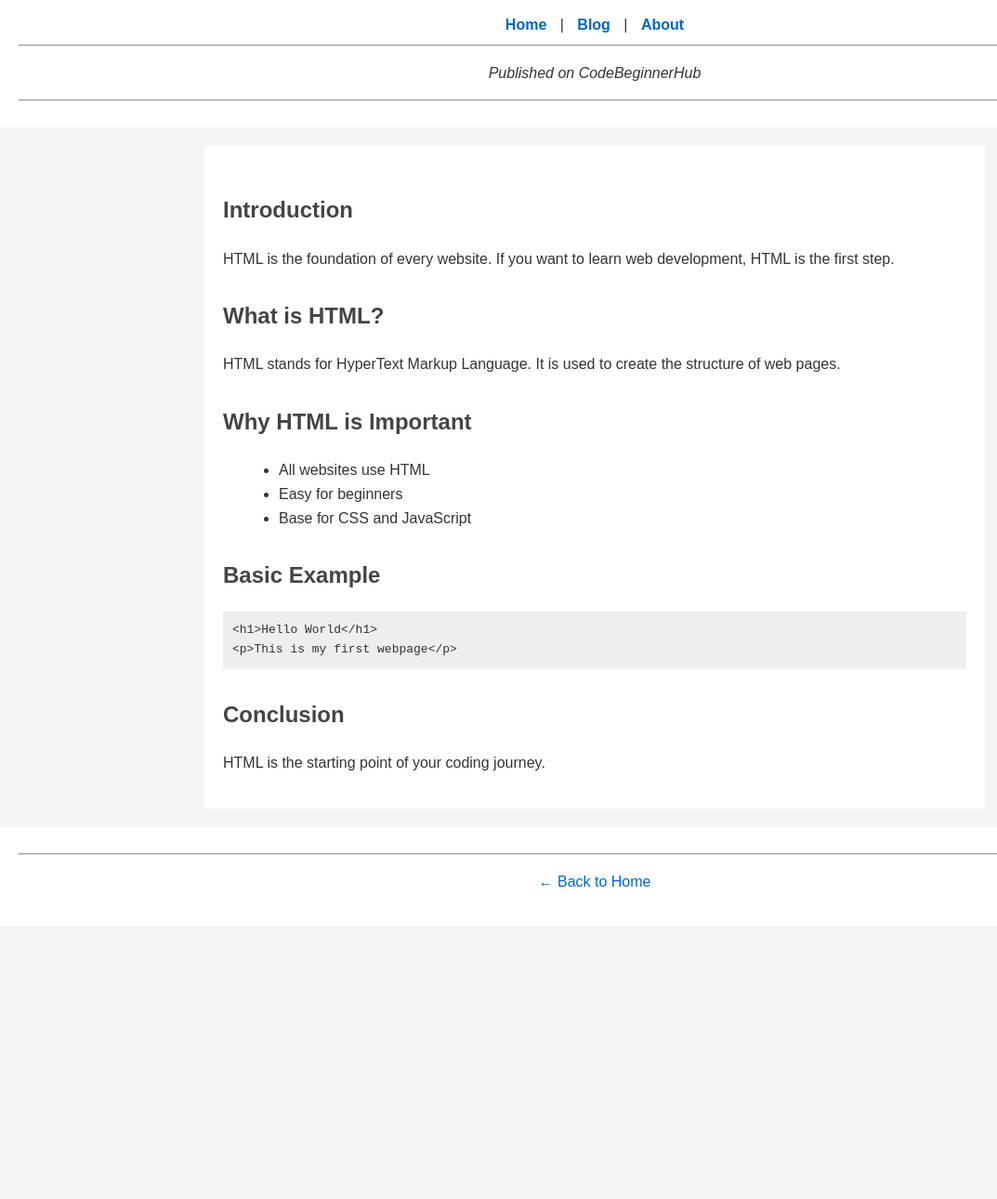
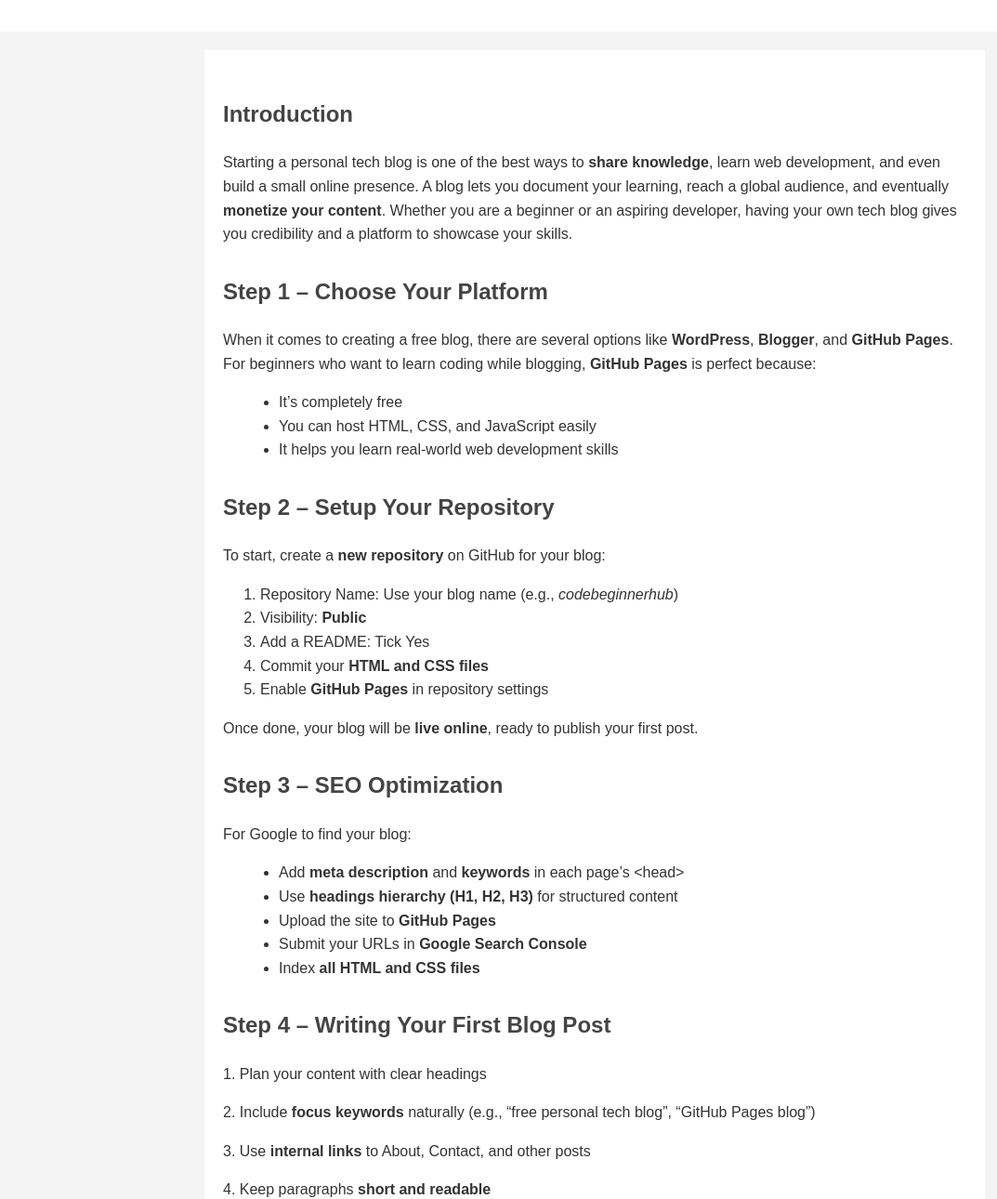
Before and after one commit to madhusudanbhutia06/codebeginnerhub, a plain HTML site: page post1.html in a window 1280 px wide. Shown: the part 100-1390 px from the top of the page at 93% size, without its empty margins (0-1073 px from the left). Before the commit the page ends 1097 px from the top, so only its background shows below. Drawn offline with Linux system fonts and the light colour scheme.

Commit message:
Add files via upload

```diff
--- a/post1.html
+++ b/post1.html
@@ -4,60 +4,104 @@
 <head>
     <meta charset="UTF-8">
     <meta name="viewport" content="width=device-width, initial-scale=1.0">
-    <title>What is HTML? A Beginner’s Guide</title>
     <meta name="description"
-        content="Learn what HTML is, why it is important, and how it works. A beginner-friendly guide to HTML.">
-    <meta name="keywords" content="HTML, Beginner Guide, Web Development, Coding, CodeBeginnerHub">
+        content="Learn step-by-step how to create a free personal tech blog using GitHub Pages, make it SEO-friendly, and publish your first post in 2025.">
+    <meta name="keywords"
+        content="Free personal tech blog, GitHub Pages blog, SEO-friendly blog, Beginner web development blog">
     <meta name="author" content="Madhusudan Bhutia">
+    <title>How to Start a Free Personal Tech Blog in 2025</title>
     <link rel="stylesheet" href="style.css">
 </head>
 
 <body>
-
     <header>
-        <h1>What is HTML? A Beginner’s Guide</h1>
-        <nav>
-            <a href="index.html">Home</a> |
-            <a href="post1.html">Blog</a> |
-            <a href="about.html">About</a>
-
-        </nav>
-        <hr>
-        <p><em>Published on CodeBeginnerHub</em></p>
-        <hr>
+        <h1>How to Start a Free Personal Tech Blog in 2025</h1>
     </header>
 
-    <article>
+    <main>
+        <section>
+            <h2>Introduction</h2>
+            <p>Starting a personal tech blog is one of the best ways to <strong>share knowledge</strong>, learn web
+                development, and even build a small online presence. A blog lets you document your learning, reach a
+                global audience, and eventually <strong>monetize your content</strong>. Whether you are a beginner or an
+                aspiring developer, having your own tech blog gives you credibility and a platform to showcase your
+                skills.</p>
+        </section>
 
-        <h2>Introduction</h2>
-        <p>HTML is the foundation of every website. If you want to learn web development, HTML is the first step.</p>
+        <section>
+            <h2>Step 1 – Choose Your Platform</h2>
+            <p>When it comes to creating a free blog, there are several options like <strong>WordPress</strong>,
+                <strong>Blogger</strong>, and <strong>GitHub Pages</strong>. For beginners who want to learn coding
+                while blogging, <strong>GitHub Pages</strong> is perfect because:</p>
+            <ul>
+                <li>It’s completely free</li>
+                <li>You can host HTML, CSS, and JavaScript easily</li>
+                <li>It helps you learn real-world web development skills</li>
+            </ul>
+        </section>
 
-        <h2>What is HTML?</h2>
-        <p>HTML stands for HyperText Markup Language. It is used to create the structure of web pages.</p>
+        <section>
+            <h2>Step 2 – Setup Your Repository</h2>
+            <p>To start, create a <strong>new repository</strong> on GitHub for your blog:</p>
+            <ol>
+                <li>Repository Name: Use your blog name (e.g., <em>codebeginnerhub</em>)</li>
+                <li>Visibility: <strong>Public</strong></li>
+                <li>Add a README: Tick Yes</li>
+                <li>Commit your <strong>HTML and CSS files</strong></li>
+                <li>Enable <strong>GitHub Pages</strong> in repository settings</li>
+            </ol>
+            <p>Once done, your blog will be <strong>live online</strong>, ready to publish your first post.</p>
+        </section>
 
-        <h2>Why HTML is Important</h2>
-        <ul>
-            <li>All websites use HTML</li>
-            <li>Easy for beginners</li>
-            <li>Base for CSS and JavaScript</li>
-        </ul>
+        <section>
+            <h2>Step 3 – SEO Optimization</h2>
+            <p>For Google to find your blog:</p>
+            <ul>
+                <li>Add <strong>meta description</strong> and <strong>keywords</strong> in each page’s &lt;head&gt;</li>
+                <li>Use <strong>headings hierarchy (H1, H2, H3)</strong> for structured content</li>
+                <li>Upload the site to <strong>GitHub Pages</strong></li>
+                <li>Submit your URLs in <strong>Google Search Console</strong></li>
+                <li>Index <strong>all HTML and CSS files</strong></li>
+            </ul>
+        </section>
 
-        <h2>Basic Example</h2>
-        <pre>
-&lt;h1&gt;Hello World&lt;/h1&gt;
-&lt;p&gt;This is my first webpage&lt;/p&gt;
-</pre>
+        <section>
+            <h2>Step 4 – Writing Your First Blog Post</h2>
+            <p>1. Plan your content with clear headings</p>
+            <p>2. Include <strong>focus keywords</strong> naturally (e.g., “free personal tech blog”, “GitHub Pages
+                blog”)</p>
+            <p>3. Use <strong>internal links</strong> to About, Contact, and other posts</p>
+            <p>4. Keep paragraphs <strong>short and readable</strong></p>
+            <p>5. Add images or code snippets if needed</p>
 
-        <h2>Conclusion</h2>
-        <p>HTML is the starting point of your coding journey.</p>
+            <p><strong>Internal Links Suggestion:</strong></p>
+            <ul>
+                <li><a href="about.html">About Page</a> → Introduction</li>
+                <li><a href="contact.html">Contact Page</a> → Conclusion</li>
+            </ul>
+        </section>
 
-    </article>
+        <section>
+            <h2>Conclusion</h2>
+            <p>Starting a tech blog in 2025 is easier than ever with <strong>GitHub Pages</strong>. Remember:</p>
+            <ul>
+                <li>Index all pages in Google</li>
+                <li>Write <strong>SEO-friendly content</strong></li>
+                <li>Keep updating regularly</li>
+            </ul>
+            <p>Next steps after publishing:</p>
+            <ol>
+                <li>Add <strong>sitemap.xml</strong> for faster indexing</li>
+                <li>Connect <strong>Google Analytics</strong> to track traffic</li>
+                <li>Eventually consider <strong>monetization</strong> via Ads or affiliate links</li>
+            </ol>
+            <p>With consistent posting, your blog can grow into a <strong>professional tech resource</strong>.</p>
+        </section>
+    </main>
 
     <footer>
-        <hr>
-        <p><a href="index.html">← Back to Home</a></p>
+        <p>&copy; 2025 Madhusudan Bhutia. All rights reserved.</p>
     </footer>
-
 </body>
 
 </html>
```
